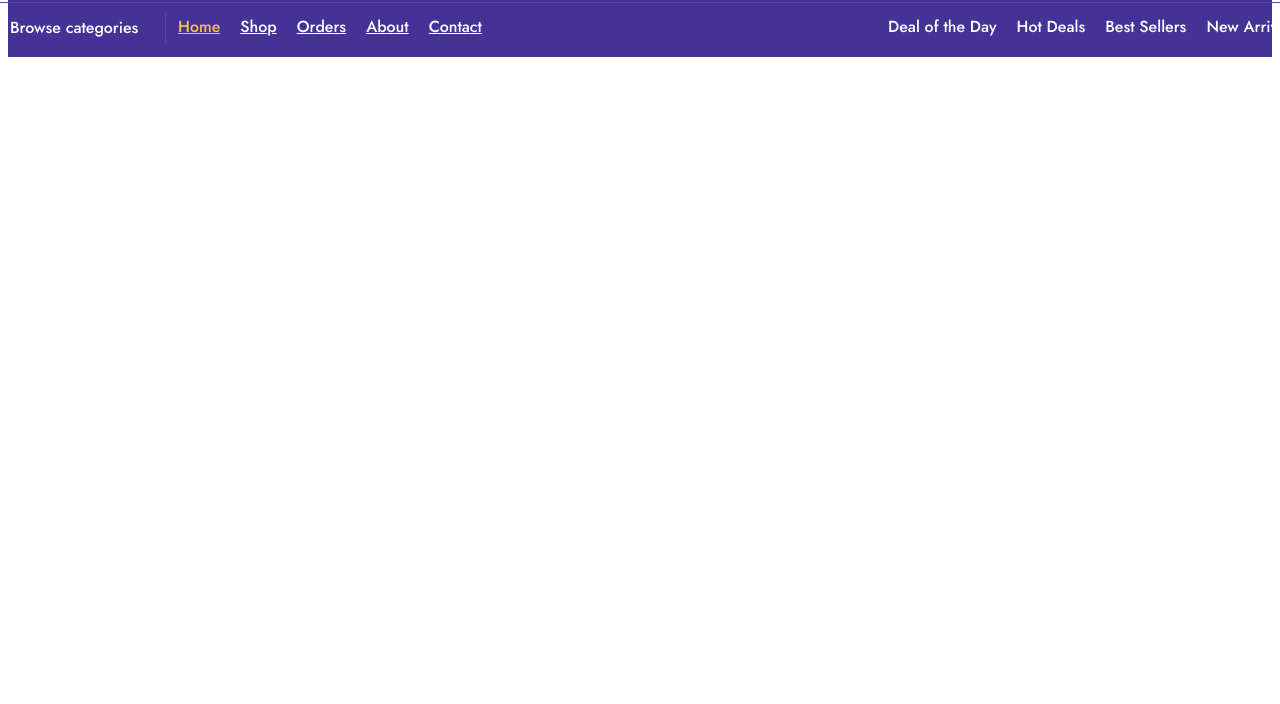
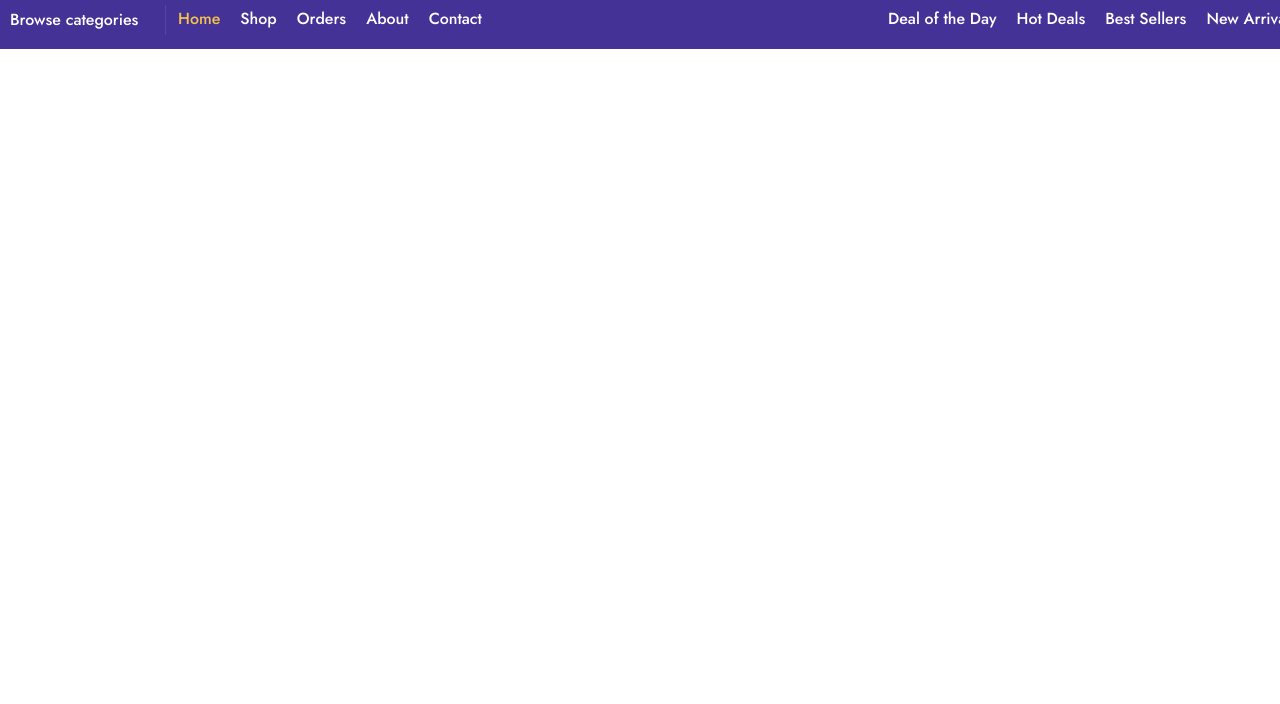
Before and after one commit to safaev77/zenmart, a plain HTML site: page index.html in a window 1280 px wide. Shown: the part 96-800 px from the top of the page. Drawn offline with Linux system fonts and the light colour scheme.

Commit message:
navbar bugs fixed

```diff
--- a/index.html
+++ b/index.html
@@ -5,8 +5,8 @@
     <meta name="viewport" content="width=device-width, initial-scale=1.0" />
     <title>Zenmart</title>
   </head>
-  <link rel="stylesheet" href="./Public/CSS/General.css" />
-  <link rel="stylesheet" href="./Public/CSS/Home.css" />
+  <link rel="stylesheet" href="./public/css/home.css" />
+  <link rel="stylesheet" href="./public/css/command.css" />
   <link rel="preconnect" href="https://fonts.googleapis.com" />
   <link rel="preconnect" href="https://fonts.gstatic.com" crossorigin />
   <link
```
